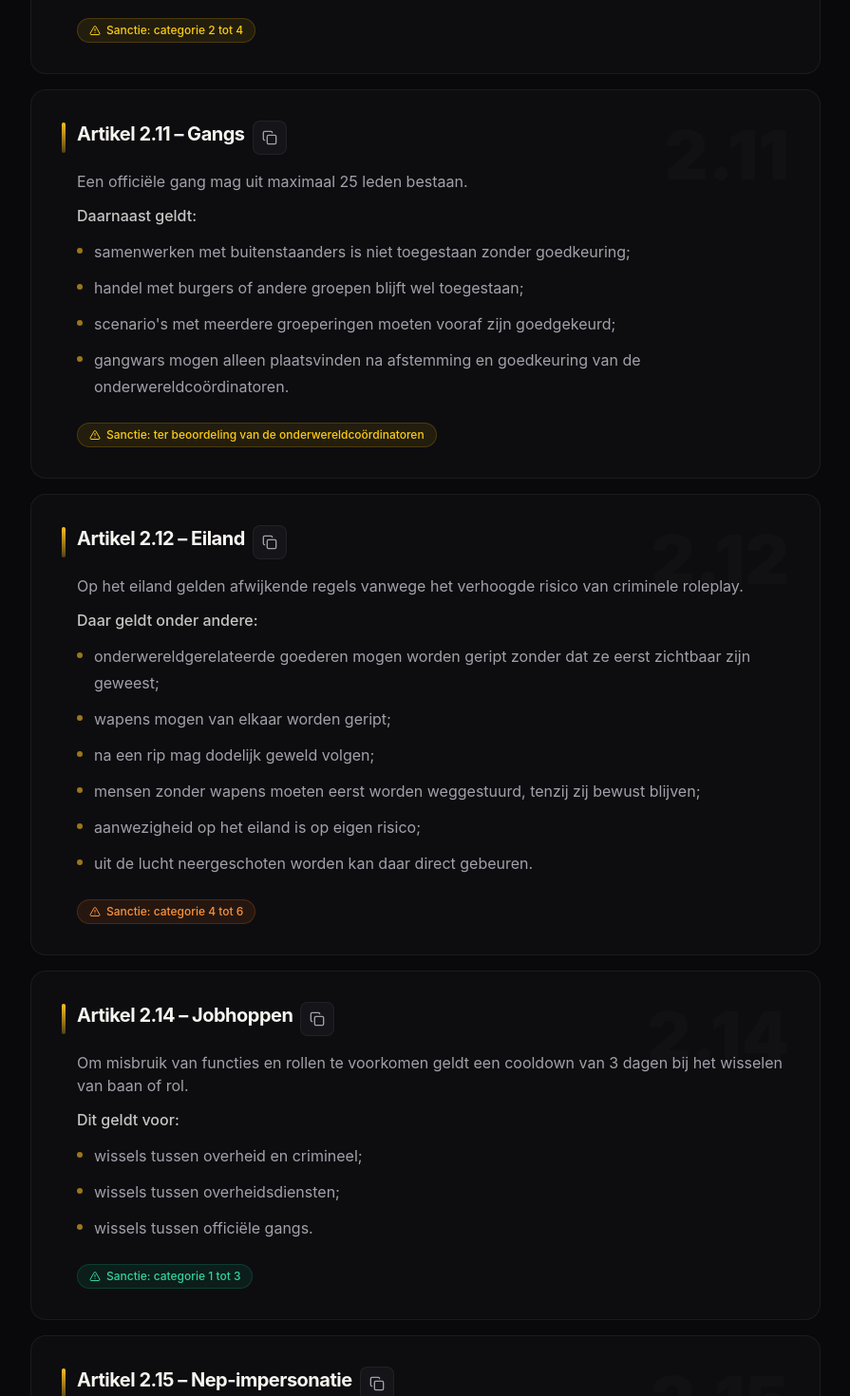
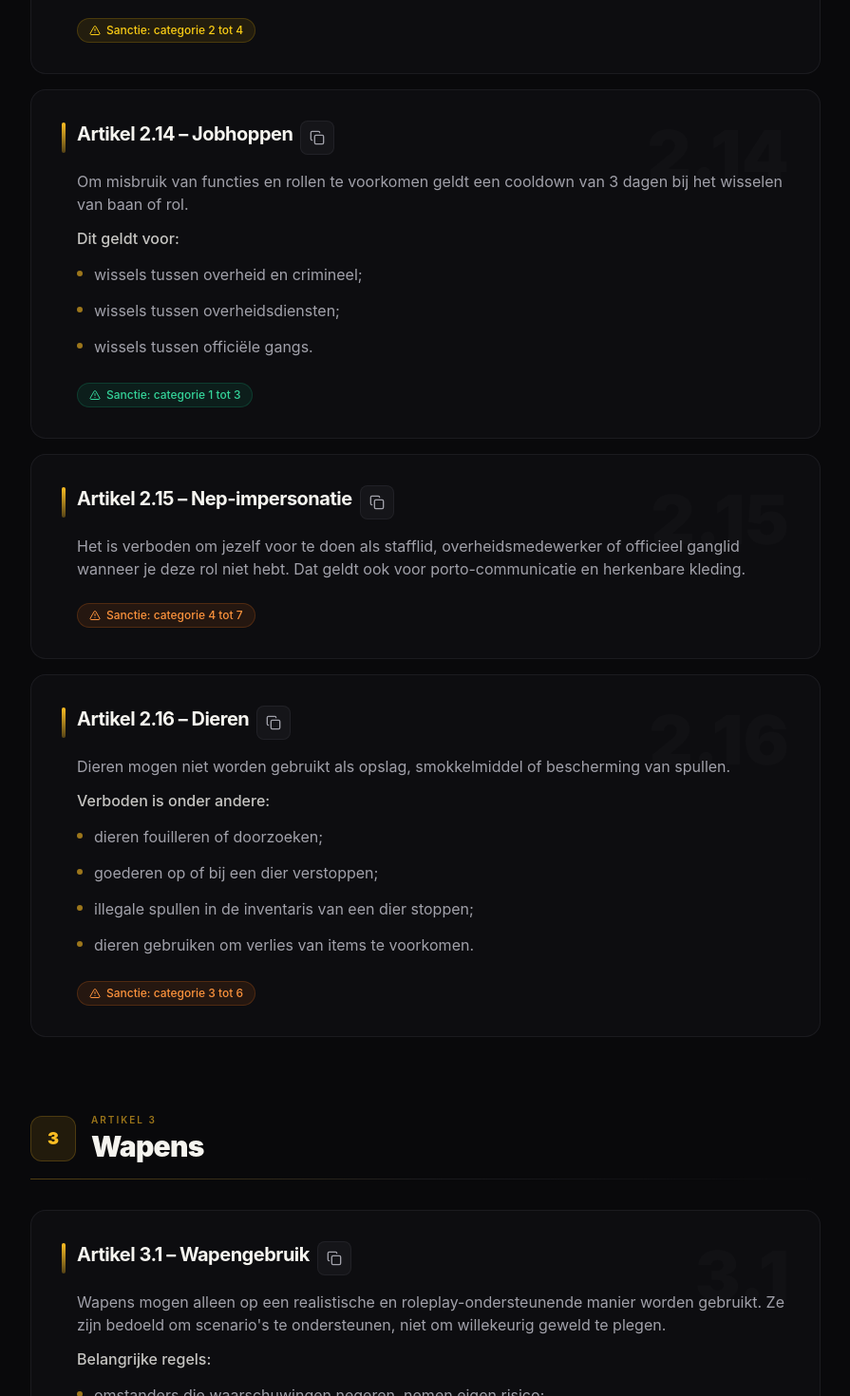
Before and after one commit to KroonstadRP/kroondstad-apv, a React (Vite) app: page / in a window 1280 px wide. Shown: the part 8480-9950 px from the top of the page at 95% size, without its empty margins (352-1247 px from the left). Built offline with nearby package versions, Linux system fonts and the light colour scheme.

Commit message:
Move gang and island rules

```diff
--- a/src/components/apv/apvData.js
+++ b/src/components/apv/apvData.js
@@ -218,34 +218,6 @@ export const apvData = [
         ],
         listIntro: "Stemherkenning is alleen toegestaan wanneer:",
         sanctie: "categorie 2 tot 4"
-      },
-      {
-        id: "2.11",
-        title: "Artikel 2.11 – Gangs",
-        content: "Een officiële gang mag uit maximaal 25 leden bestaan.",
-        list: [
-          "samenwerken met buitenstaanders is niet toegestaan zonder goedkeuring;",
-          "handel met burgers of andere groepen blijft wel toegestaan;",
-          "scenario's met meerdere groeperingen moeten vooraf zijn goedgekeurd;",
-          "gangwars mogen alleen plaatsvinden na afstemming en goedkeuring van de onderwereldcoördinatoren."
-        ],
-        listIntro: "Daarnaast geldt:",
-        sanctie: "ter beoordeling van de onderwereldcoördinatoren"
-      },
-      {
-        id: "2.12",
-        title: "Artikel 2.12 – Eiland",
-        content: "Op het eiland gelden afwijkende regels vanwege het verhoogde risico van criminele roleplay.",
-        list: [
-          "onderwereldgerelateerde goederen mogen worden geript zonder dat ze eerst zichtbaar zijn geweest;",
-          "wapens mogen van elkaar worden geript;",
-          "na een rip mag dodelijk geweld volgen;",
-          "mensen zonder wapens moeten eerst worden weggestuurd, tenzij zij bewust blijven;",
-          "aanwezigheid op het eiland is op eigen risico;",
-          "uit de lucht neergeschoten worden kan daar direct gebeuren."
-        ],
-        listIntro: "Daar geldt onder andere:",
-        sanctie: "categorie 4 tot 6"
       },
       {
         id: "2.14",
@@ -589,6 +561,36 @@ export const apvData = [
         title: "Artikel 7.11 – Hit & Run bij overvallen",
         content: "Bij een overval moet de roleplay met de politie worden aangegaan. Een hit-and-run zonder correcte opzet of zonder geldige onderhandeling is niet toegestaan.",
         sanctie: "categorie 2 tot 6"
+      },
+      {
+        id: "7.12",
+        legacyIds: ["2.11"],
+        title: "Artikel 7.12 – Gangs",
+        content: "Een officiële gang mag uit maximaal 25 leden bestaan.",
+        list: [
+          "samenwerken met buitenstaanders is niet toegestaan zonder goedkeuring;",
+          "handel met burgers of andere groepen blijft wel toegestaan;",
+          "scenario's met meerdere groeperingen moeten vooraf zijn goedgekeurd;",
+          "gangwars mogen alleen plaatsvinden na afstemming en goedkeuring van de onderwereldcoördinatoren."
+        ],
+        listIntro: "Daarnaast geldt:",
+        sanctie: "ter beoordeling van de onderwereldcoördinatoren"
+      },
+      {
+        id: "7.13",
+        legacyIds: ["2.12"],
+        title: "Artikel 7.13 – Eiland",
+        content: "Op het eiland gelden afwijkende regels vanwege het verhoogde risico van criminele roleplay.",
+        list: [
+          "onderwereldgerelateerde goederen mogen worden geript zonder dat ze eerst zichtbaar zijn geweest;",
+          "wapens mogen van elkaar worden geript;",
+          "na een rip mag dodelijk geweld volgen;",
+          "mensen zonder wapens moeten eerst worden weggestuurd, tenzij zij bewust blijven;",
+          "aanwezigheid op het eiland is op eigen risico;",
+          "uit de lucht neergeschoten worden kan daar direct gebeuren."
+        ],
+        listIntro: "Daar geldt onder andere:",
+        sanctie: "categorie 4 tot 6"
       }
     ]
   },
```
